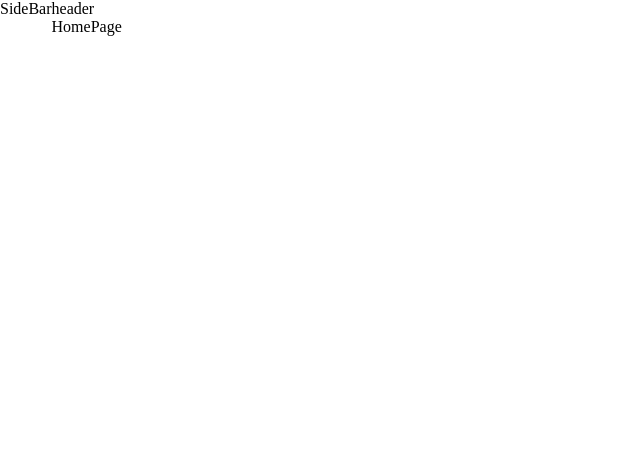
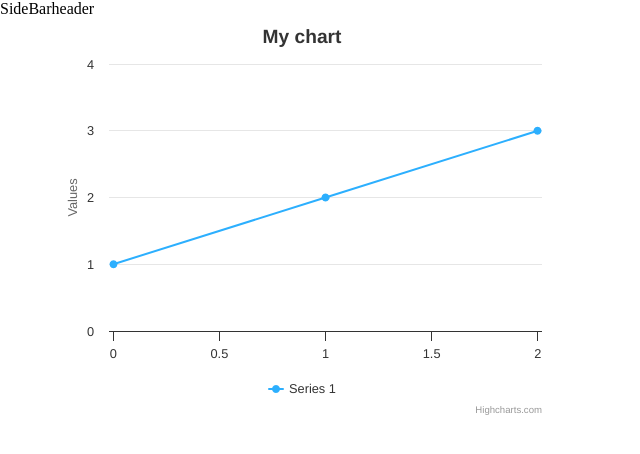
Before and after one commit to hyeon9782/react-chart, a React (Vite) app: page / in a window 1280 px wide. Shown: the top 454 px of the page, without its empty margins (0-640 px from the left). Built offline with nearby package versions, Linux system fonts and the light colour scheme.

Commit message:
feat: highchart 의존성 추가 및 차트 컴포넌트 구현

```diff
--- a/package.json
+++ b/package.json
@@ -11,6 +11,8 @@
   },
   "dependencies": {
     "@tanstack/react-query": "^5.45.0",
+    "highcharts": "^11.4.3",
+    "highcharts-react-official": "^3.2.1",
     "jotai": "^2.8.3",
     "react": "^18.2.0",
     "react-dom": "^18.2.0",
--- /dev/null
+++ b/src/components/chart/basic-chart.tsx
@@ -0,0 +1,21 @@
+import * as Highcharts from "highcharts";
+import HighchartsReact from "highcharts-react-official";
+import { useRef } from "react";
+
+type Props = HighchartsReact.Props & {
+  options: Highcharts.Options;
+};
+
+const BasicChart = ({ options, ...props }: Props) => {
+  const chartComponentRef = useRef<HighchartsReact.RefObject>(null);
+  return (
+    <HighchartsReact
+      highcharts={Highcharts}
+      options={options}
+      ref={chartComponentRef}
+      {...props}
+    />
+  );
+};
+
+export default BasicChart;
--- a/src/pages/home-page.tsx
+++ b/src/pages/home-page.tsx
@@ -1,5 +1,22 @@
+import BasicChart from "../components/chart/basic-chart";
+
+const options = {
+  title: {
+    text: "My chart",
+  },
+  series: [
+    {
+      data: [1, 2, 3],
+    },
+  ],
+};
+
 const HomePage = () => {
-  return <div>HomePage</div>;
+  return (
+    <div style={{ width: "500px" }}>
+      <BasicChart options={options} />
+    </div>
+  );
 };
 
 export default HomePage;
```
Also changed, not shown: 1 other file (tests, documents, lock files or other folders).
